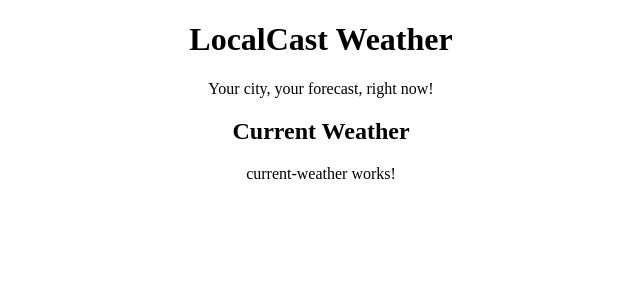
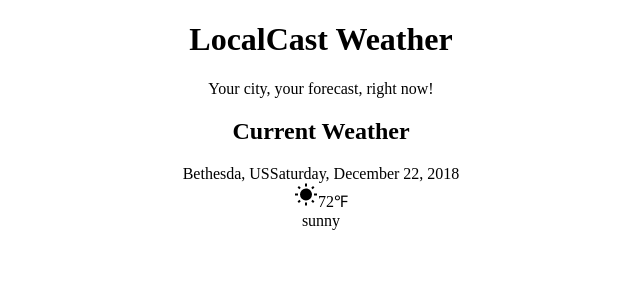
Before and after one commit to masakiando/local-weather-app, an Angular app: page / in a window 1280 px wide. Shown: the top 300 px of the page, without its empty margins (319-959 px from the left). Built offline with nearby package versions, Linux system fonts and the light colour scheme.

Commit message:
天気APIからデータ取得して画面実装

```diff
--- a/src/app/current-weather/current-weather/current-weather.component.html
+++ b/src/app/current-weather/current-weather/current-weather.component.html
@@ -1,3 +1,13 @@
-<p>
-  current-weather works!
-</p>
+<div>
+  <div>
+    <span>{{current.city}}, {{current.country}}</span>
+    <span>{{current.date | date:'fullDate'}}</span>
+  </div>
+  <div>
+    <img [src]='current.image'>
+    <span>{{current.temperature | number:'1.0-0'}}℉</span>
+  </div>
+  <div>
+    {{current.description}}
+  </div>
+</div>
--- a/src/app/current-weather/current-weather/current-weather.component.ts
+++ b/src/app/current-weather/current-weather/current-weather.component.ts
@@ -1,4 +1,5 @@
 import { Component, OnInit } from '@angular/core';
+import { ICurrentWeather } from '../../icurrent-weather';
 import { WeatherService } from '../../weather/weather.service';
 @Component({
   selector: 'app-current-weather',
@@ -6,8 +7,20 @@ import { WeatherService } from '../../weather/weather.service';
   styleUrls: ['./current-weather.component.css']
 })
 export class CurrentWeatherComponent implements OnInit {
+  current: ICurrentWeather;
 
-  constructor(private weatherService: WeatherService) { }
+  constructor(private weatherService: WeatherService) {
+    this.current = {
+      city: 'Bethesda',
+      country: 'US',
+      date: new Date(),
+      image: 'assets/img/sunny.svg',
+      temperature: 72,
+      description: 'sunny',
+    } as ICurrentWeather;
+    console.log(this.current);
+
+   }
 
   ngOnInit() {
   }
--- /dev/null
+++ b/src/app/icurrent-weather.ts
@@ -0,0 +1,8 @@
+export interface ICurrentWeather {
+  city: string
+  country: string
+  date: Date
+  image: string
+  temperature: number
+  description: string
+}
```
Also changed, not shown: src/assets/img/sunny.svg (added).
